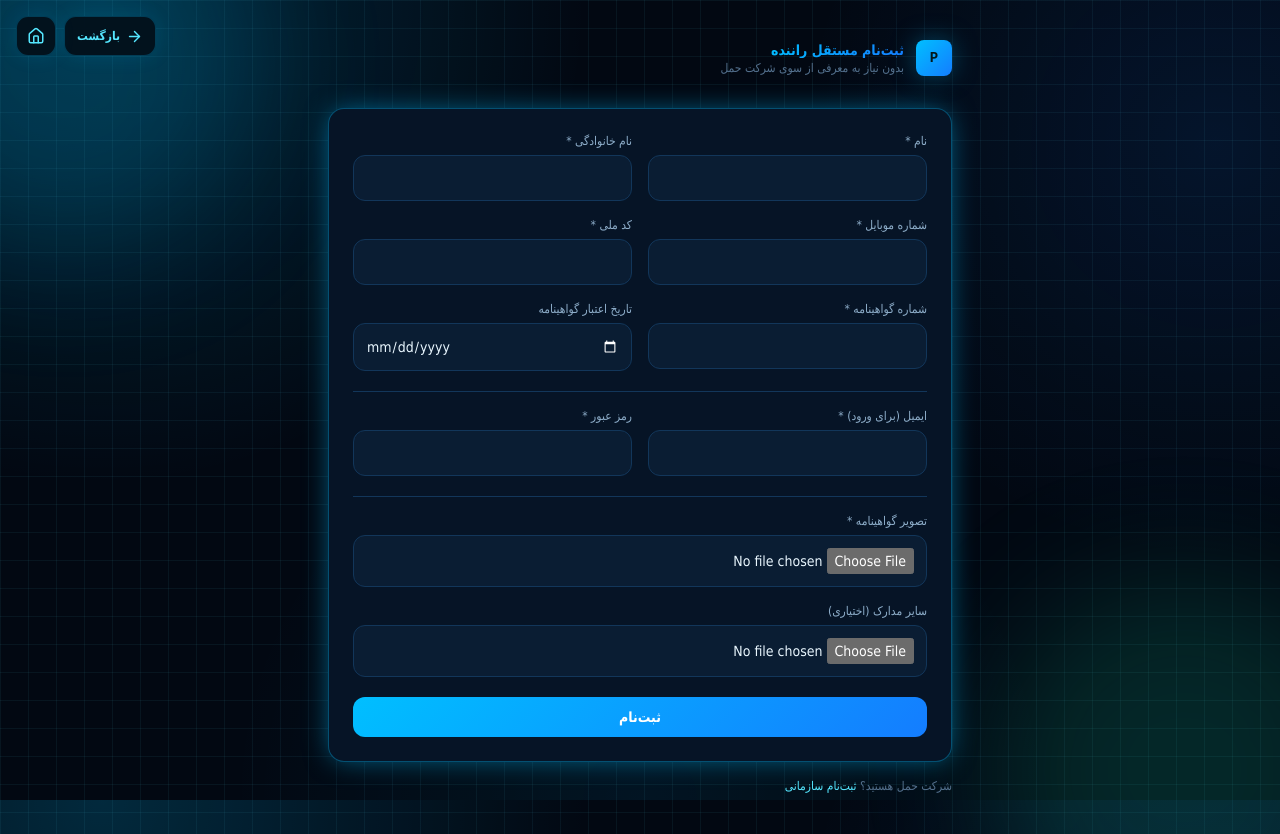
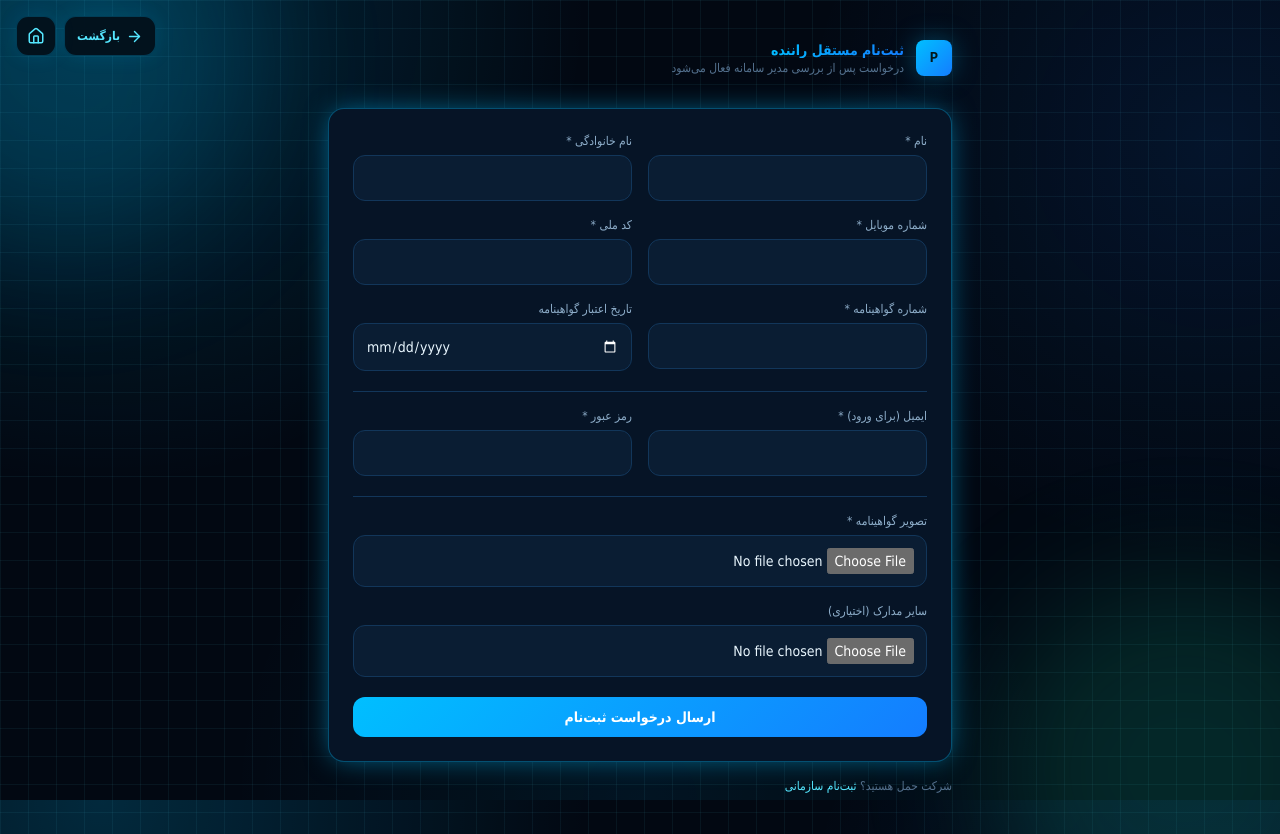
Before and after one commit to javad136999/transport, a Next.js app: page /register/driver in a window 1280 px wide. Built offline with nearby package versions, Linux system fonts and the light colour scheme; no server answers; a small style sheet from the web is missing.

Commit message:
Require admin approval for driver registrations

```diff
--- a/src/app/register/driver/page.tsx
+++ b/src/app/register/driver/page.tsx
@@ -50,9 +50,8 @@ export default function DriverRegisterPage() {
 
     setSubmitting(true);
     try {
-      // ۱. ساخت حساب کاربری
       const { data: signUpData, error: signUpError } = await supabase.auth.signUp({
-        email: form.email.trim(),
+        email: form.email.trim().toLowerCase(),
         password: form.password,
       });
       if (signUpError || !signUpData.user) {
@@ -62,14 +61,14 @@ export default function DriverRegisterPage() {
       }
       const userId = signUpData.user.id;
 
-      // ۲. ساخت پروفایل کاربر با نقش راننده
+      // حساب راننده تا تأیید مدیر غیرفعال می‌ماند.
       const { error: profileError } = await supabase.from("users").insert({
         id: userId,
         full_name: `${form.first_name.trim()} ${form.last_name.trim()}`,
         phone: form.mobile.trim(),
         national_code: form.national_code.trim(),
         role: "driver",
-        is_active: true,
+        is_active: false,
       });
       if (profileError) {
         setError("ثبت پروفایل ناموفق بود: " + profileError.message);
@@ -77,7 +76,6 @@ export default function DriverRegisterPage() {
         return;
       }
 
-      // ۳. ثبت رکورد راننده با وضعیت «در انتظار بررسی»
       const { data: driverRow, error: driverError } = await supabase
         .from("drivers")
         .insert({
@@ -99,7 +97,6 @@ export default function DriverRegisterPage() {
         return;
       }
 
-      // ۴. آپلود مدارک
       const uploads: { file: File; docType: string }[] = [{ file: licenseFile!, docType: "گواهینامه" }];
       if (extraFile) uploads.push({ file: extraFile, docType: "سایر مدارک" });
 
@@ -131,11 +128,10 @@ export default function DriverRegisterPage() {
       <div className="min-h-screen grid-backdrop flex items-center justify-center p-6">
         <div className="panel-glow p-8 text-center max-w-md">
           <div className="text-5xl mb-4">✅</div>
-          <h2 className="text-lg font-bold mb-2">ثبت‌نام شما انجام شد</h2>
+          <h2 className="text-lg font-bold mb-2">درخواست رانندگی ثبت شد</h2>
           <p className="text-ink-muted text-sm leading-7 mb-4">
-            حساب و مدارک شما ثبت شد و وضعیت پروندهٔ راننده <span className="text-status-warn">«در انتظار بررسی»</span>{" "}
-            است. پس از تأیید مدیر سامانه می‌توانید وارد اپلیکیشن راننده شوید. در صورت نیاز به تأیید ایمیل، ایمیل
-            ارسال‌شده را بررسی کنید.
+            اطلاعات و مدارک شما با موفقیت ثبت شد و پرونده در وضعیت <span className="text-status-warn">«در انتظار تأیید مدیر»</span> قرار گرفت.
+            تا زمانی که مدیر سامانه پرونده را تأیید نکند، امکان ورود و انجام عملیات رانندگی فعال نخواهد شد.
           </p>
           <Link href="/login" className="btn-outline-eco inline-block">
             بازگشت به صفحه ورود
@@ -152,14 +148,10 @@ export default function DriverRegisterPage() {
 
       <div className="relative max-w-2xl mx-auto px-6 py-10">
         <div className="flex items-center gap-3 mb-8">
-          <div className="w-9 h-9 rounded-lg bg-aqua-eco shadow-glow-cyan flex items-center justify-center font-mono text-[#02171B] text-sm font-bold">
-            P
-          </div>
+          <div className="w-9 h-9 rounded-lg bg-aqua-eco shadow-glow-cyan flex items-center justify-center font-mono text-[#02171B] text-sm font-bold">P</div>
           <div>
-            <p className="text-sm font-medium">
-              <span className="text-gradient font-bold">ثبت‌نام مستقل راننده</span>
-            </p>
-            <p className="text-xs text-ink-faint">بدون نیاز به معرفی از سوی شرکت حمل</p>
+            <p className="text-sm font-medium"><span className="text-gradient font-bold">ثبت‌نام مستقل راننده</span></p>
+            <p className="text-xs text-ink-faint">درخواست پس از بررسی مدیر سامانه فعال می‌شود</p>
           </div>
         </div>
 
@@ -172,12 +164,7 @@ export default function DriverRegisterPage() {
             <Field label="شماره گواهینامه *" value={form.license_no} onChange={(v) => update("license_no", v)} dir="ltr" />
             <div>
               <label className="field-label">تاریخ اعتبار گواهینامه</label>
-              <input
-                className="field-input"
-                type="date"
-                value={form.license_expiry}
-                onChange={(e) => update("license_expiry", e.target.value)}
-              />
+              <input className="field-input" type="date" value={form.license_expiry} onChange={(e) => update("license_expiry", e.target.value)} />
             </div>
           </div>
 
@@ -189,55 +176,25 @@ export default function DriverRegisterPage() {
           <div className="border-t border-base-border pt-4 space-y-4">
             <div>
               <label className="field-label">تصویر گواهینامه *</label>
-              <input
-                className="field-input"
-                type="file"
-                accept="image/*,application/pdf"
-                onChange={(e) => setLicenseFile(e.target.files?.[0] ?? null)}
-              />
+              <input className="field-input" type="file" accept="image/*,application/pdf" onChange={(e) => setLicenseFile(e.target.files?.[0] ?? null)} />
             </div>
             <div>
               <label className="field-label">سایر مدارک (اختیاری)</label>
-              <input
-                className="field-input"
-                type="file"
-                accept="image/*,application/pdf"
-                onChange={(e) => setExtraFile(e.target.files?.[0] ?? null)}
-              />
+              <input className="field-input" type="file" accept="image/*,application/pdf" onChange={(e) => setExtraFile(e.target.files?.[0] ?? null)} />
             </div>
           </div>
 
           {error && <p className="text-status-alert text-sm">{error}</p>}
-
-          <button className="btn-primary w-full" disabled={submitting}>
-            {submitting ? "در حال ثبت..." : "ثبت‌نام"}
-          </button>
+          <button className="btn-primary w-full" disabled={submitting}>{submitting ? "در حال ثبت..." : "ارسال درخواست ثبت‌نام"}</button>
         </form>
 
-        <p className="text-xs text-ink-faint mt-4">
-          شرکت حمل هستید؟{" "}
-          <Link href="/register" className="text-brand-light">
-            ثبت‌نام سازمانی
-          </Link>
-        </p>
+        <p className="text-xs text-ink-faint mt-4">شرکت حمل هستید؟ <Link href="/register" className="text-brand-light">ثبت‌نام سازمانی</Link></p>
       </div>
     </div>
   );
 }
 
-function Field({
-  label,
-  value,
-  onChange,
-  dir = "rtl",
-  type = "text",
-}: {
-  label: string;
-  value: string;
-  onChange: (v: string) => void;
-  dir?: "rtl" | "ltr";
-  type?: string;
-}) {
+function Field({ label, value, onChange, dir = "rtl", type = "text" }: { label: string; value: string; onChange: (v: string) => void; dir?: "rtl" | "ltr"; type?: string }) {
   return (
     <div>
       <label className="field-label">{label}</label>
```
